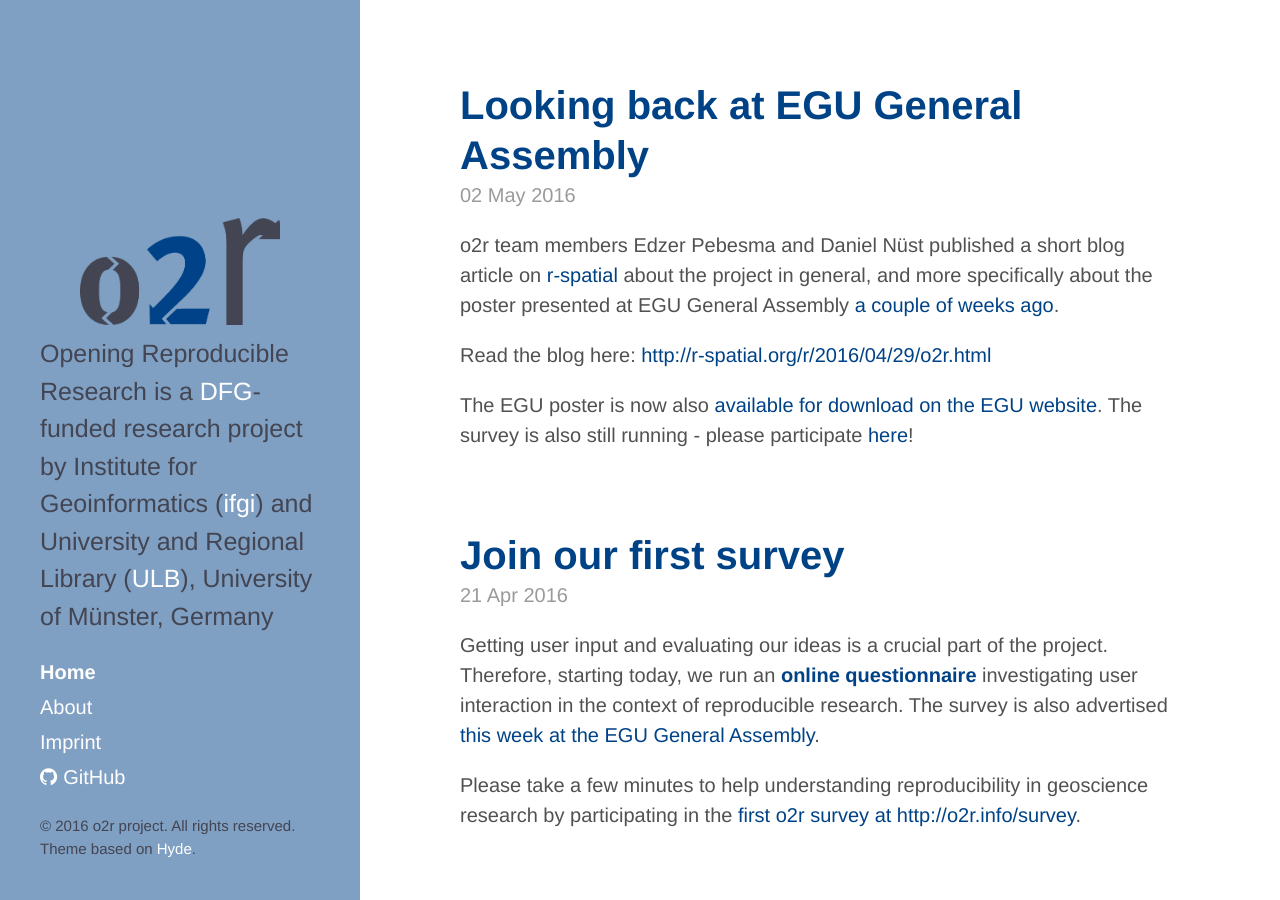
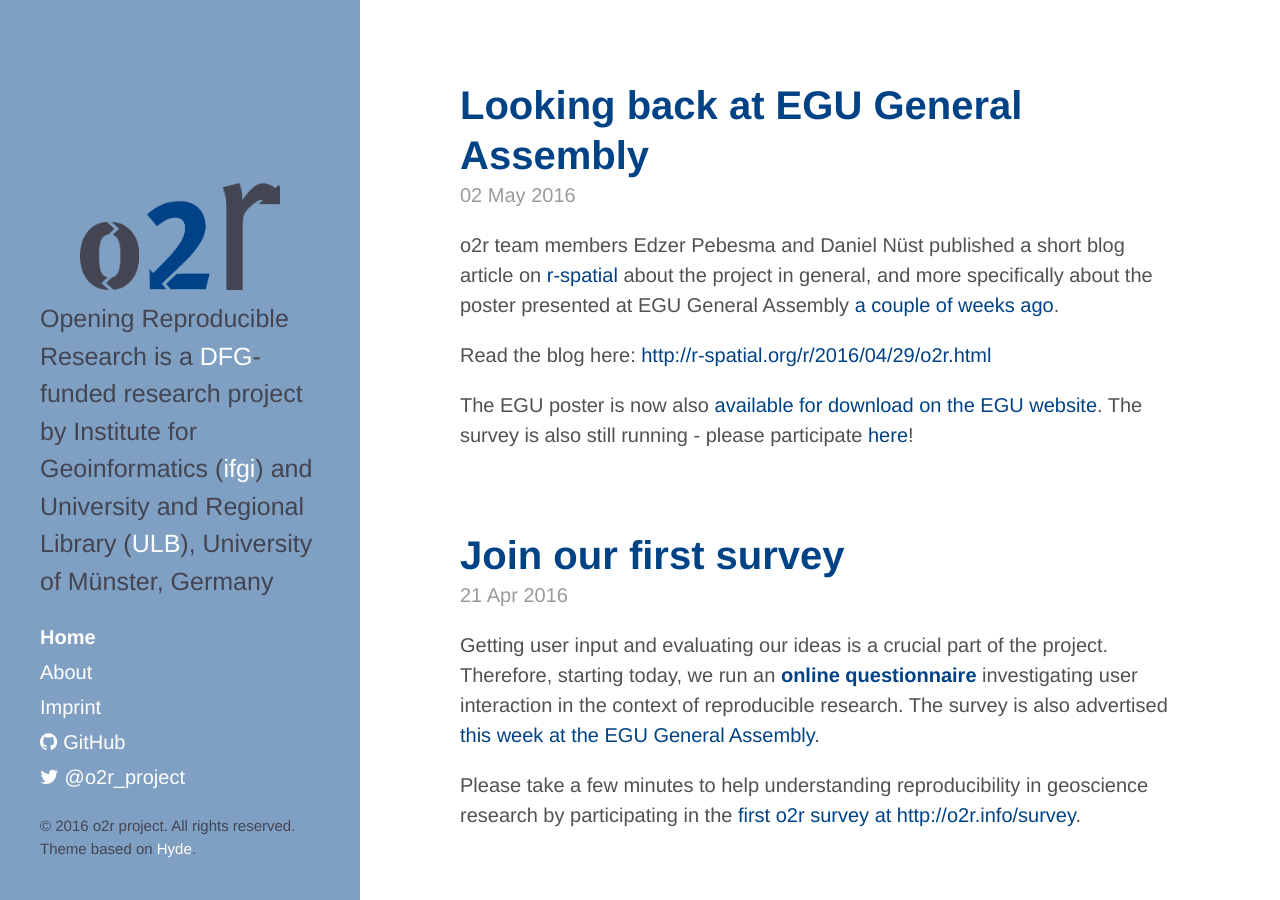
Before and after one commit to o2r-project/o2r-project.github.io, a Jekyll site: the page built from index.html, in a window 1280 px wide and 900 px high. Built offline with Jekyll 4.4.1, drawn with Linux system fonts in a browser that asks for light colours; nearby versions of some CDN libraries; the list of posts is cut into pages by our own code; comment, search, counter and statistics services are not loaded.

Commit message:
add twitter link to sidebar

```diff
--- a/_config.yml
+++ b/_config.yml
@@ -31,6 +31,9 @@ paginate:         3
 
 github:
   org:           https://github.com/o2r-project
+twitter:
+  url: https://twitter.com/o2r_project
+  handle: '@o2r_project'
 
 exclude: [README.md, CNAME]
 
--- a/_includes/sidebar.html
+++ b/_includes/sidebar.html
@@ -32,7 +32,8 @@
       <a class="sidebar-nav-item" href="{{ site.github.repo }}/archive/v{{ site.version }}.zip">Download</a>
       {% endcomment %}
 
-      <a class="sidebar-nav-item" href="{{ site.github.org }}"><i class="fa fa-github" style="margin-right: 0.3em;"></i>GitHub</a>
+      <a class="sidebar-nav-item" href="{{ site.github.org }}"><i class="fa fa-github" style="margin-right: 0.3em;" aria-hidden="true"></i>GitHub</a>
+      <a class="sidebar-nav-item" href="{{ site.twitter.url }}"><i class="fa fa-twitter" style="margin-right: 0.3em;" aria-hidden="true"></i>{{ site.twitter.handle }}</a>
 
     </nav>
 
```
